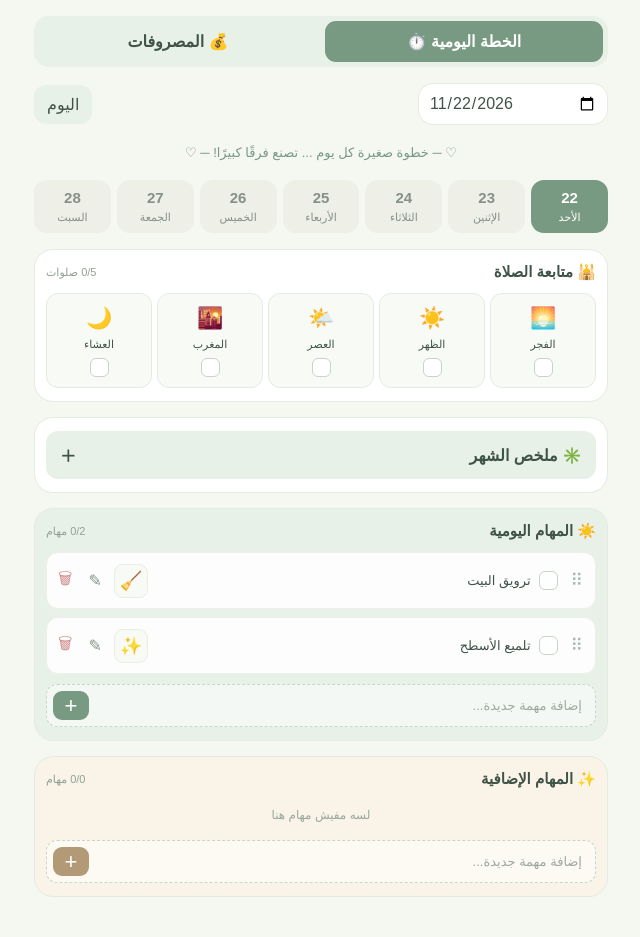
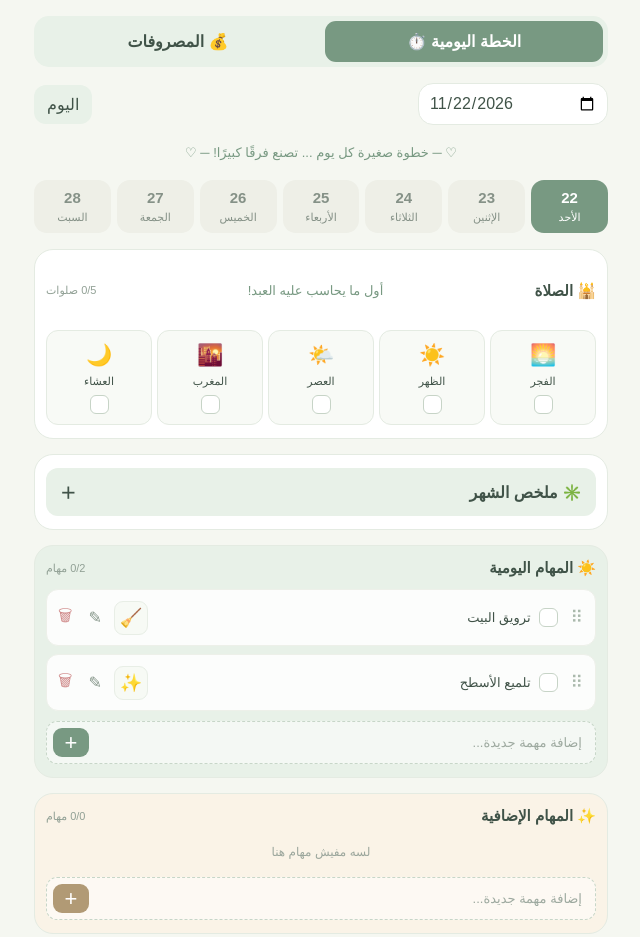
Before and after one commit to abeerkoraiem0-lang/my-salah-tracker, a plain HTML site: page index.html in a window 1280 px wide. Shown: the whole page, without its empty margins (319-959 px from the left). Drawn offline with Linux system fonts and the light colour scheme.

Commit message:
Update index.html

```diff
--- a/index.html
+++ b/index.html
@@ -247,7 +247,8 @@ button {cursor:pointer}
   <!-- الصلاة في أول الصفحة -->
   <section class="section prayer-section">
     <div class="section-head">
-      <div class="section-title">🕌 متابعة الصلاة</div>
+      <div class="section-title">🕌  الصلاة</div>
+          <div class="motto">أول ما يحاسب عليه العبد! </div>
       <span class="count" id="prayerCount"></span>
     </div>
     <div class="prayer-grid" id="prayerList"></div>
```
